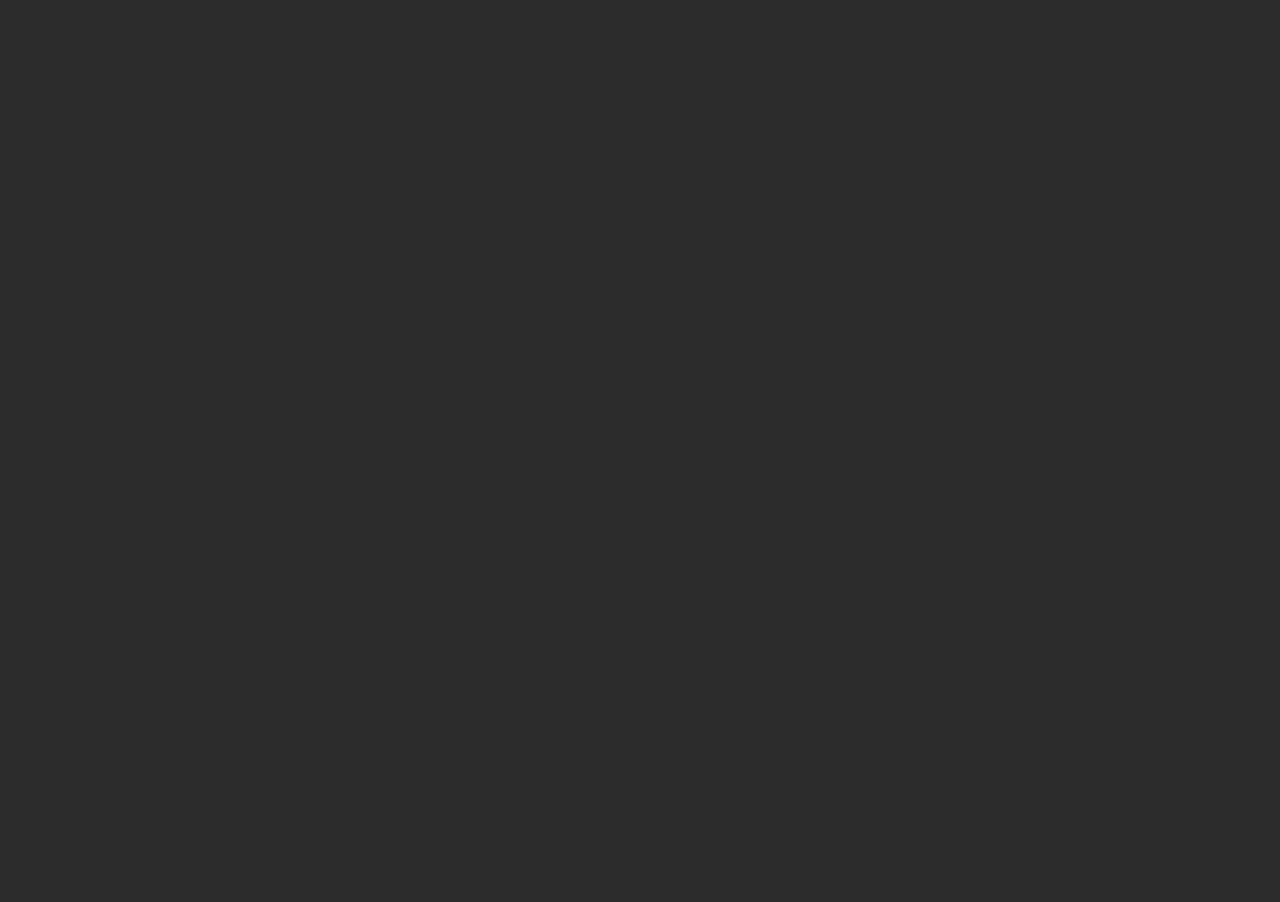
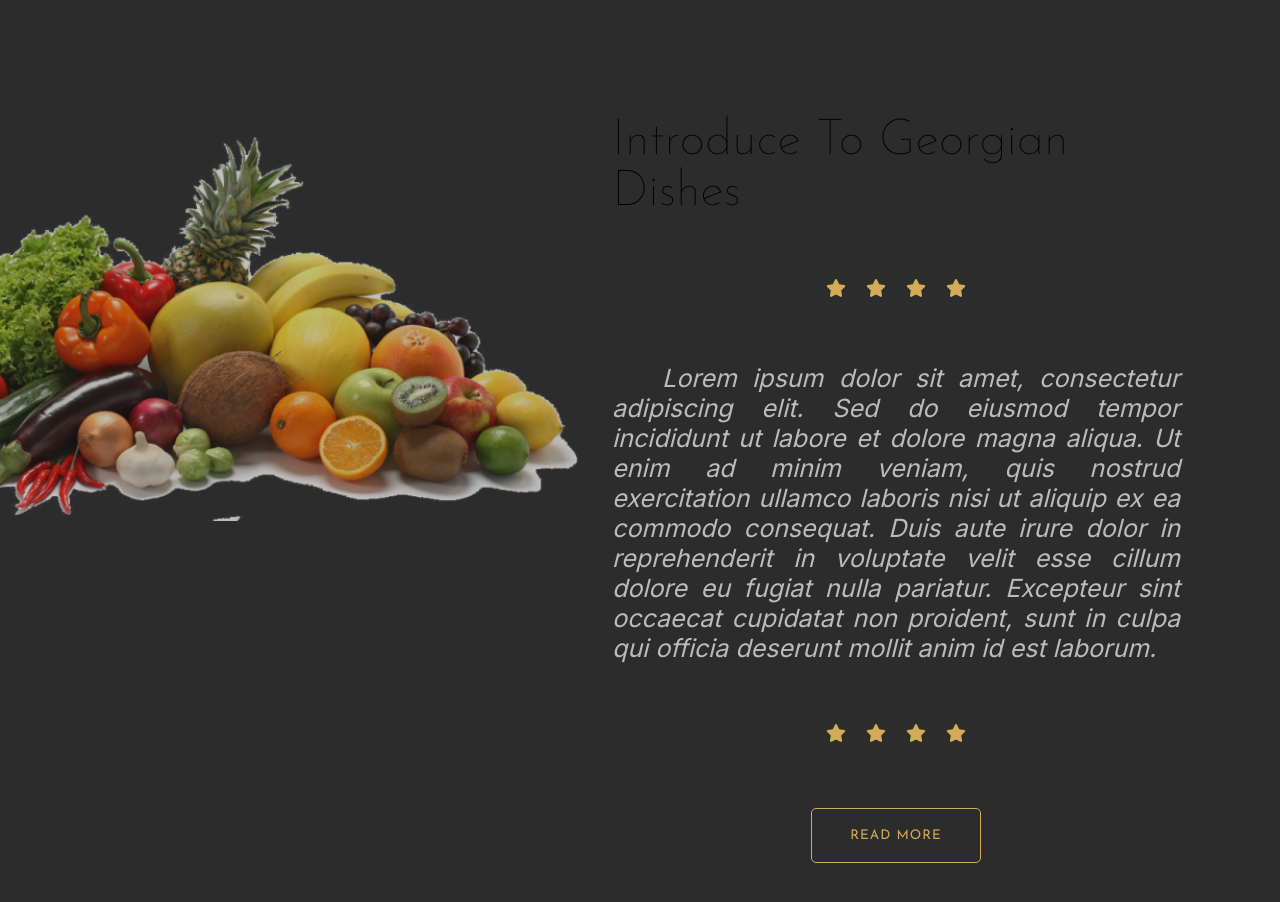
Before and after one commit to aeropriest/interfaces, a Next.js app: page / in a window 1280 px wide. Shown: the part 1104-2006 px from the top of the page. Before the commit the page ends 820 px from the top, so only its background shows below. Built offline with nearby package versions, Linux system fonts and the light colour scheme.

Commit message:
* Finished the baout

```diff
--- a/src/app/components/about/index.tsx
+++ b/src/app/components/about/index.tsx
@@ -1,5 +1,39 @@
+import styles from './styles.module.scss'
+import { FaStar } from "react-icons/fa6";
+import Button from '../button';
+import Image from 'next/image'
+import { josefinSans, nunito, dancingScript } from "@/app/fonts";
+
+
 export default function AboutUs(){
     return(
-        <div>About Us</div>
+        <section className={styles.about}>
+            <div className={styles.left}>
+                {/* layout="responsive" */}
+                <Image className={styles.image}  src='/about-us-img.png' alt='about us' width={800} height={400}/>
+            </div>
+            <div className={styles.right}>
+                <div className={styles.about}>
+                    <p className={dancingScript.className}>
+                        About Us
+                    </p>
+                </div>
+                <div className={styles.intro}>
+                    <p className={josefinSans.className}>
+                        Introduce To Georgian Dishes
+                    </p>
+                </div>
+                <div className={styles.stars}>
+                    <p className={styles.star}><FaStar  /></p><p className={styles.star}><FaStar  /></p><p className={styles.star}><FaStar  /></p><p className={styles.star}><FaStar  /></p>
+                </div>
+                <div className={styles.description}>
+                    Lorem ipsum dolor sit amet, consectetur adipiscing elit. Sed do eiusmod tempor incididunt ut labore et dolore magna aliqua. Ut enim ad minim veniam, quis nostrud exercitation ullamco laboris nisi ut aliquip ex ea commodo consequat. Duis aute irure dolor in reprehenderit in voluptate velit esse cillum dolore eu fugiat nulla pariatur. Excepteur sint occaecat cupidatat non proident, sunt in culpa qui officia deserunt mollit anim id est laborum.
+                </div>
+                <div className={styles.stars}>
+                    <p className={styles.star}><FaStar  /></p><p className={styles.star}><FaStar  /></p><p className={styles.star}><FaStar  /></p><p className={styles.star}><FaStar  /></p>
+                </div>
+                <Button label='Read More'/>
+            </div>
+        </section>
     )
 }
--- /dev/null
+++ b/src/app/components/about/styles.module.scss
@@ -0,0 +1,57 @@
+@import '@/app/variables.module.scss';
+
+.about{
+    // height: 90vh;
+    padding: 100px 0;
+    display: flex;
+    flex-direction: row;
+    align-items: center;
+}
+
+.left{
+    width: 40%;
+    .image {
+        object-fit: contain; // or 'cover', depending on the desired effect
+        position: relative;
+        left: -200px;
+        opacity: .7;
+    }
+}
+
+
+.right{
+    width: 60%;
+    display: flex;
+    flex-direction: column;
+    align-items: center;
+    padding: 0 100px;
+    box-sizing: border-box;
+    .about{
+        font-size: 100px;
+        color: $primary-color
+    }
+    .intro{
+        font-size: 50px;
+        font-weight: 100;
+    }
+    .star{
+        padding: 10px;
+    }
+    .stars{
+        display: flex;
+        font-size: 20px;
+        margin: 50px 0;
+        color: $primary-color;
+    }
+    .description{
+        &::first-letter{
+            padding-left: 50px;
+        }
+        font-size: 25px;
+        font-style: italic;
+        color: $secondary-color;
+        text-align: justify;
+    }
+
+
+}
--- a/src/app/components/button/index.tsx
+++ b/src/app/components/button/index.tsx
@@ -1,11 +1,13 @@
-import variables from "./variables.module.scss";
 import styles from './styles.module.scss'
 import { josefinSans } from "@/app/fonts";
 
-export default function Button(){
+type ButtonProps = {
+    label: string;
+}
+export default function Button({label}: ButtonProps){
     return(
         <button className={styles.mainButton} type='button'>
-            <p className={josefinSans.className}>Reservation</p>
+            <p className={josefinSans.className}>{label}</p>
         </button>
         )
 }
--- a/src/app/components/header/page.tsx
+++ b/src/app/components/header/page.tsx
@@ -31,7 +31,7 @@ export default function Header() {
           <div className={styles.subHeading}>
             <p className={josefinSans.className}>Try great Georgian dishes</p>
           </div>
-            <Button></Button>
+            <Button label="reservation"></Button>
       </div>
     </header>
   );
```
